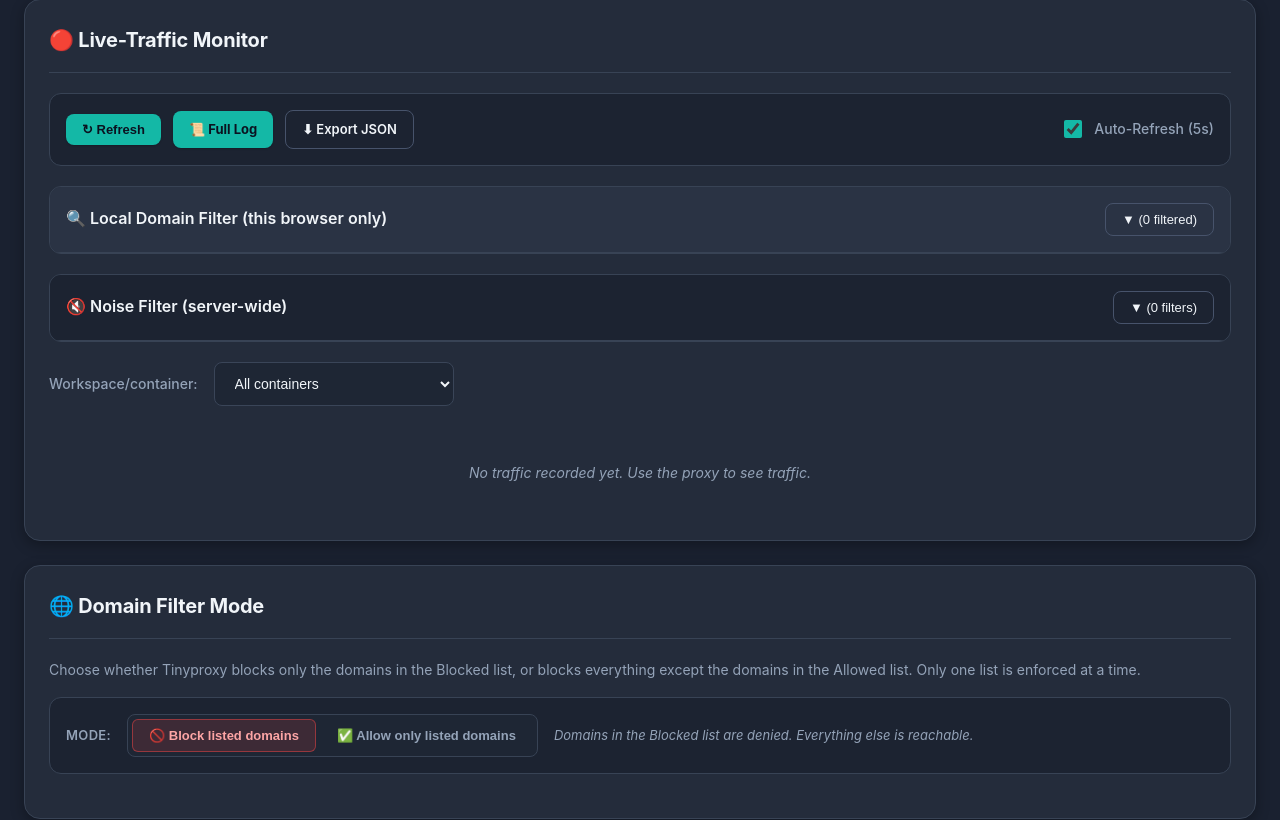
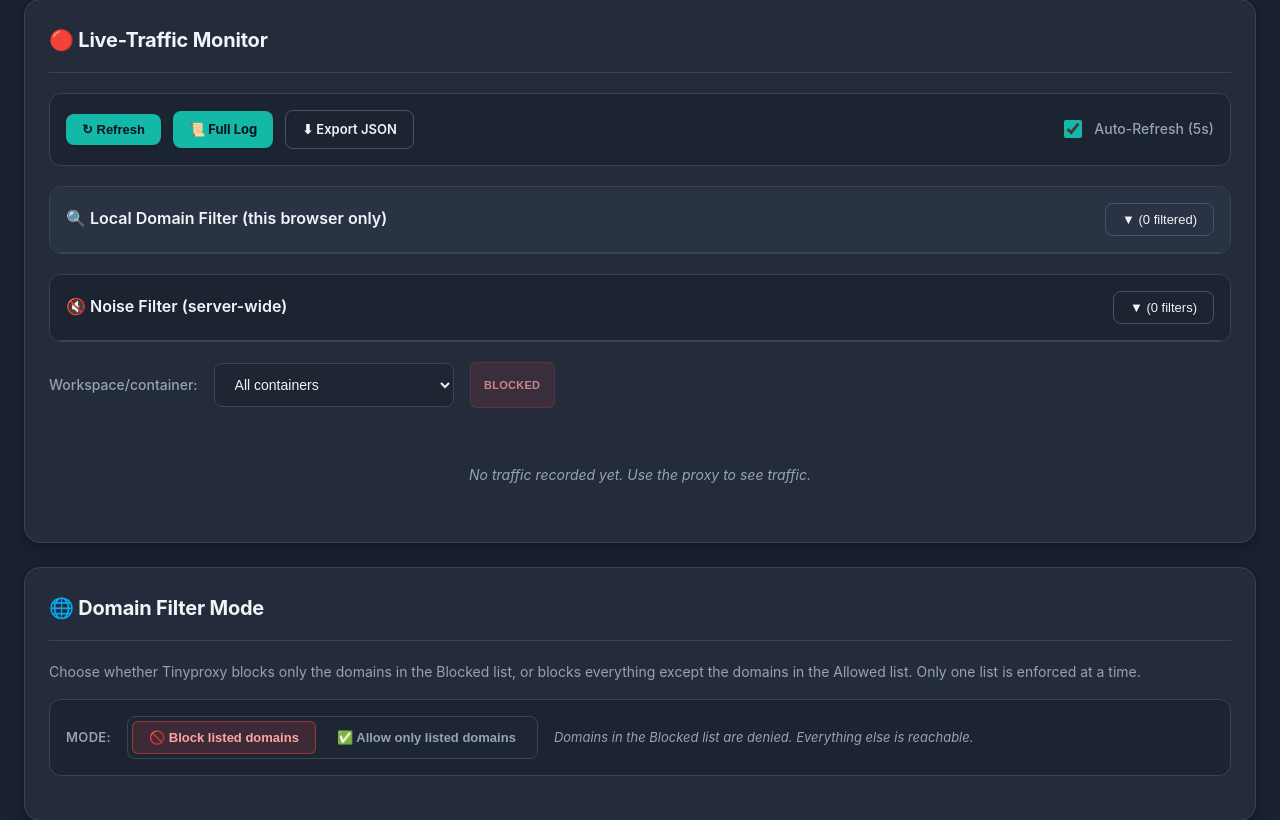
Before and after one commit to derbuddha/tinyproxy-manager, a PHP site: page / in a window 1280 px wide. Shown: the part 726-1546 px from the top of the page. Run offline with PHP 8.4, Linux system fonts and the light colour scheme; data that the repository does not hold is empty.

Commit message:
feat(gui): add blocked-only filter toggle to Live Monitor
Add a BLOCKED toggle button to the Live Monitor filter bar that
client-side filters traffic entries down to blocked requests only.

- Track blocked-only state and toggle it via a new button handler
- Apply the filter on top of existing domain filters in refreshTraffic
- Show a dedicated empty-state message and adjust the count label
- Style the toggle to match the BLOCKED badge, with active/pressed states

```diff
--- a/gui/index.php
+++ b/gui/index.php
@@ -118,6 +118,7 @@
                     <select id="live-container-select" onchange="onContainerFilterChange()">
                         <option value="">All containers</option>
                     </select>
+                    <button type="button" class="btn-blocked-filter" id="blocked-only-btn" aria-pressed="false" title="Show only blocked requests" onclick="toggleBlockedOnlyFilter()">BLOCKED</button>
                     <a href="#" class="btn-clear-filters" id="live-container-clear" style="display: none; text-decoration: none;" onclick="clearContainerFilter(); return false;">Clear</a>
                 </form>
             </div>
@@ -366,6 +367,7 @@
         let refreshInterval = null;
         let domainFilters = []; // Store filtered domains
         let trafficContainerFilter = ''; // Selected workspace/container (server-side filtered)
+        let blockedOnlyFilter = false;   // Show only BLOCKED entries in the Live Monitor
 
         // Notification system
         function showNotification(message, type = 'success') {
@@ -534,6 +536,16 @@
             trafficContainerFilter = '';
             document.getElementById('live-container-select').value = '';
             document.getElementById('live-container-clear').style.display = 'none';
+            refreshTraffic();
+        }
+
+        // Blocked-only filter (client-side, keeps only entries the proxy rejected)
+        function toggleBlockedOnlyFilter() {
+            blockedOnlyFilter = !blockedOnlyFilter;
+            const btn = document.getElementById('blocked-only-btn');
+            btn.classList.toggle('active', blockedOnlyFilter);
+            btn.setAttribute('aria-pressed', blockedOnlyFilter ? 'true' : 'false');
+            btn.title = blockedOnlyFilter ? 'Show all requests' : 'Show only blocked requests';
             refreshTraffic();
         }
 
@@ -990,16 +1002,24 @@
                 }
 
                 // Apply domain filtering
-                const filteredTraffic = result.traffic.filter(item => !shouldFilterDomain(item.domain));
-                const hiddenCount = result.traffic.length - filteredTraffic.length;
+                const domainFiltered = result.traffic.filter(item => !shouldFilterDomain(item.domain));
+                const hiddenCount = result.traffic.length - domainFiltered.length;
+
+                // Apply the blocked-only toggle on top of the domain filters
+                const filteredTraffic = blockedOnlyFilter
+                    ? domainFiltered.filter(item => item.level === 'BLOCKED')
+                    : domainFiltered;
 
                 if (filteredTraffic.length === 0) {
-                    trafficList.innerHTML = '<p class="no-traffic">All traffic entries are filtered. ' +
-                        hiddenCount + ' entries hidden by domain filters.</p>';
+                    trafficList.innerHTML = blockedOnlyFilter
+                        ? '<p class="no-traffic">No blocked requests in the current traffic.</p>'
+                        : '<p class="no-traffic">All traffic entries are filtered. ' +
+                          hiddenCount + ' entries hidden by domain filters.</p>';
                     return;
                 }
 
-                let html = '<div class="traffic-count">📊 <strong>' + filteredTraffic.length + '</strong> Requests shown';
+                let html = '<div class="traffic-count">📊 <strong>' + filteredTraffic.length + '</strong> ' +
+                    (blockedOnlyFilter ? 'Blocked requests shown' : 'Requests shown');
                 if (hiddenCount > 0) {
                     html += ' <span class="filtered-count">(' + hiddenCount + ' filtered out)</span>';
                 }
--- a/gui/style.css
+++ b/gui/style.css
@@ -1202,6 +1202,50 @@ a.btn-restart, a.btn-sync-allow {
     padding: var(--space-2);
 }
 
+/* Blocked-only toggle - matches the BLOCKED badge in the traffic list */
+.btn-blocked-filter {
+    display: inline-flex;
+    align-items: center;
+    justify-content: center;
+    /* Stretch to the row's height so the button lines up with the select next
+       to it; the min-height mirrors the select's own padding + border for the
+       case where the row wraps and the button ends up on a line of its own. */
+    align-self: stretch;
+    min-height: calc(1.25rem + (var(--space-3) * 2) + 2px);
+    padding: 0 0.75rem;
+    border-radius: var(--radius-sm);
+    font-size: 0.6875rem;
+    font-weight: 700;
+    letter-spacing: 0.025em;
+    white-space: nowrap;
+    min-width: 85px;
+    text-align: center;
+    cursor: pointer;
+    background: rgba(239, 68, 68, 0.15);
+    color: #fca5a5;
+    border: 1px solid rgba(239, 68, 68, 0.3);
+    opacity: 0.75;
+    transition: all 0.2s ease;
+}
+
+.btn-blocked-filter:hover {
+    opacity: 1;
+    background: rgba(239, 68, 68, 0.22);
+}
+
+.btn-blocked-filter.active {
+    opacity: 1;
+    background: rgba(239, 68, 68, 0.3);
+    color: #fecaca;
+    border-color: rgba(239, 68, 68, 0.65);
+    box-shadow: 0 0 0 3px rgba(239, 68, 68, 0.18);
+}
+
+.btn-blocked-filter:focus-visible {
+    outline: none;
+    box-shadow: 0 0 0 3px rgba(239, 68, 68, 0.35);
+}
+
 .pagination {
     display: flex;
     justify-content: center;
```
Also changed, not shown: 1 other file.
